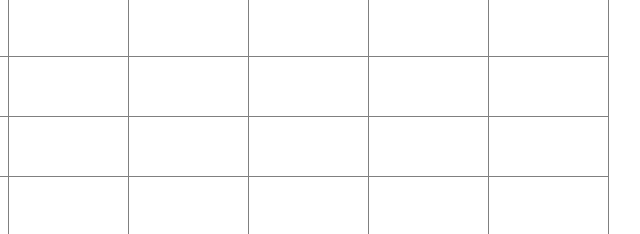
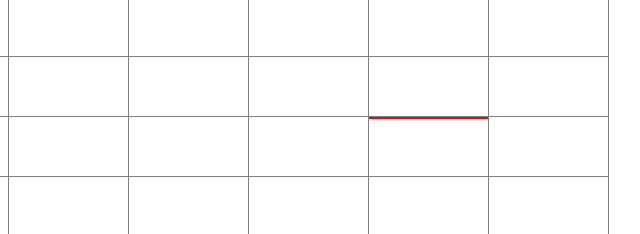
Before and after one commit to YehorIvanov/google-calendar, a website with bundled scripts: page index.html in a window 1280 px wide. Shown: the part 784-1018 px from the top of the page, 510-1150 px from the left. Built offline with nearby package versions, Linux system fonts and the light colour scheme.

Commit message:
add red line

```diff
--- a/scripts/calendar/calendar.js
+++ b/scripts/calendar/calendar.js
@@ -3,6 +3,16 @@ import { generateWeekRange } from "../common/time.utils.js";
 // import { renderEvents } from '../events/events.js';
 import { createNumbersArray } from "../common/createNumbersArray.js";
 import { getItem } from "../common/storage.js";
+
+export const renderRedLine = () => {
+  const redLineElem = document.createElement("div");
+  redLineElem.classList.add("calendar__red-line");
+  redLineElem.style.top = `${new Date().getMinutes()}`;
+  document
+    .querySelector(`[data-day="${new Date().getDate()}"]`)
+    .querySelector(`[data-time="${new Date().getHours()}"]`)
+    .appendChild(redLineElem);
+};
 
 const generateDay = () => {
   const day = createNumbersArray(0, 23);
@@ -32,6 +42,7 @@ export const renderWeek = () => {
       calendarWeekElem.appendChild(day);
       window.scrollTo(0, 530);
     });
+  renderRedLine();
   // console.log(week);
   // функция должна сгенерировать разметку недели в виде строки и вставить ее на страницу (в .calendar__week)
   // разметка недели состоит из 7 дней (.calendar__day) отображаемой недели
--- a/scripts/events/events.js
+++ b/scripts/events/events.js
@@ -10,11 +10,9 @@ function handleEventClick(event) {
   // // установите eventIdToDelete с id события в storage
 
   if (event.target.closest(".event")) {
-    // console.log(event.target.closest(".event").dataset.eventId);
     openPopup(event.clientX, event.clientY);
     setItem("eventIdToDelete", event.target.closest(".event").dataset.eventId);
     event.stopPropagation();
-    // console.log(`to dell: ${getItem("eventIdToDelete")}`);
   }
 }
 
--- a/styles/calendar.scss
+++ b/styles/calendar.scss
@@ -28,7 +28,6 @@
     border-bottom: 1px solid;
     border-right: 1px solid;
     position: relative;
-
   }
   &__header {
     display: flex;
@@ -54,12 +53,18 @@
     align-items: center;
     width: 60px;
   }
+  &__red-line {
+    width: 100%;
+    background-color: red;
+    height: 2px;
+    position: relative;
+  }
 }
+
 .time-slot {
   height: 60px;
   &__time {
     top: 50px;
     position: relative;
-
   }
 }
```
Also changed, not shown: styles.css, 1 other file.
